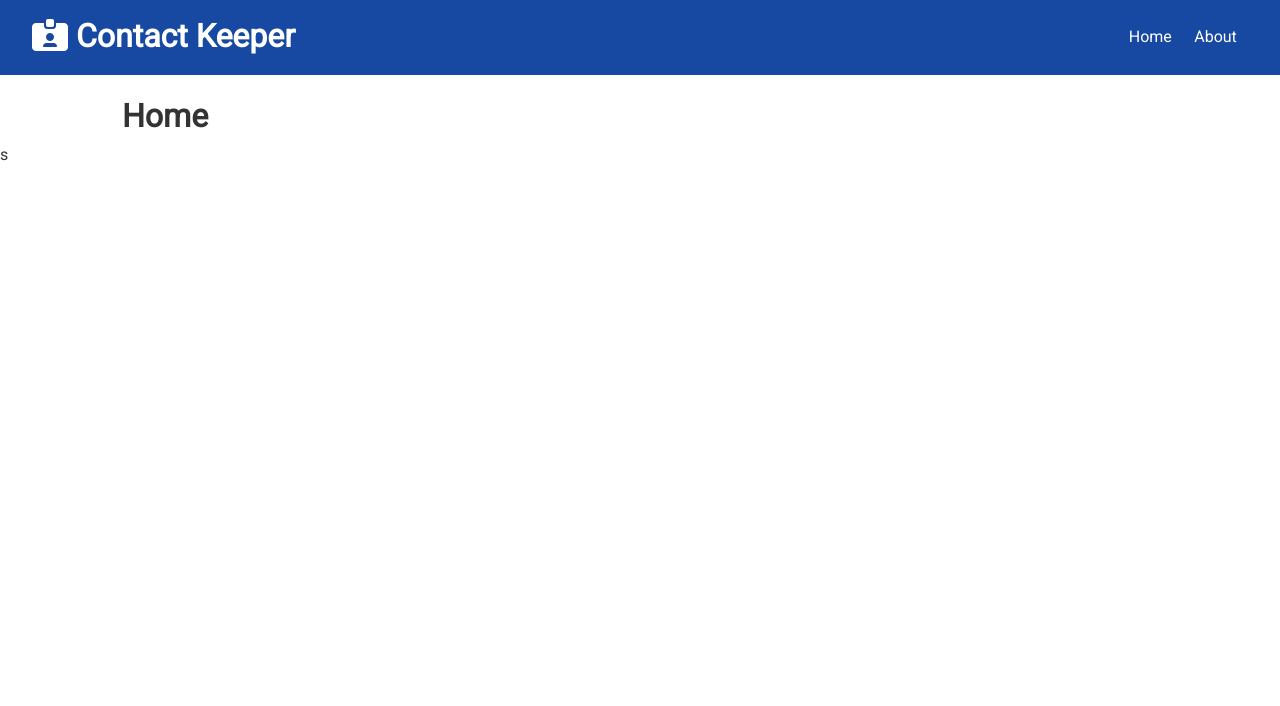
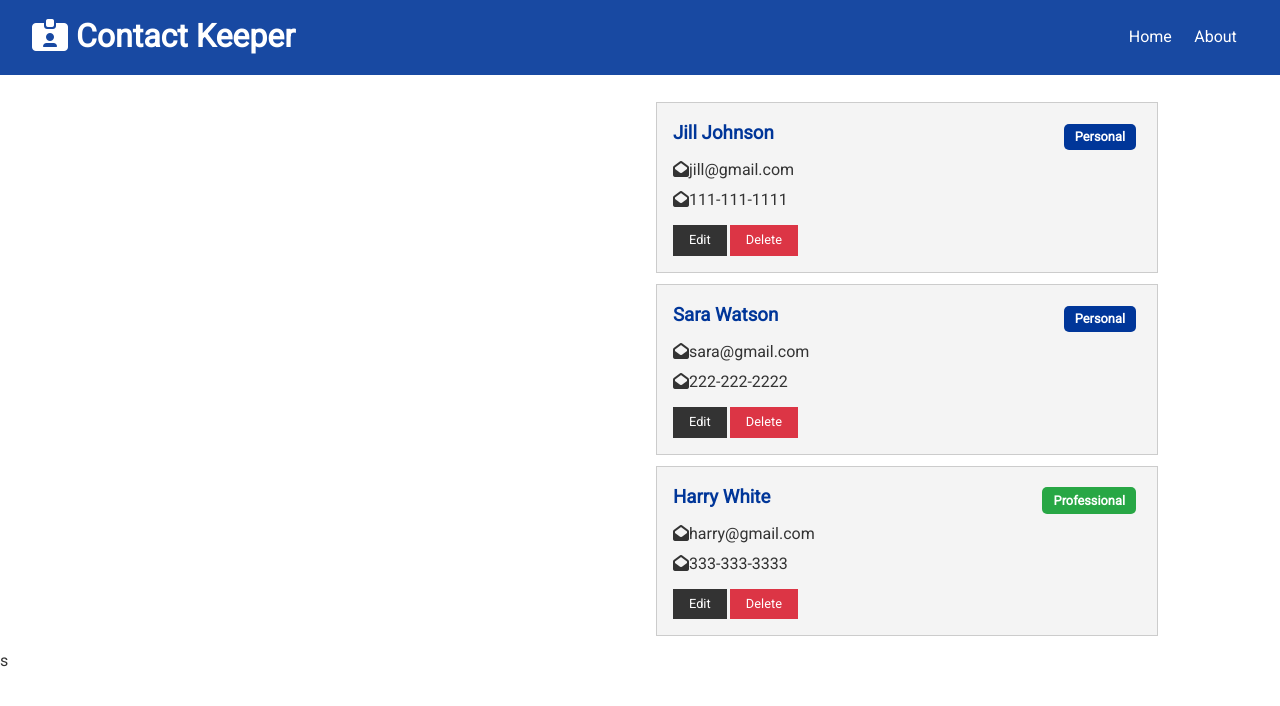
Before and after one commit to OthmanASSAS/contact-keeper, a React (Create React App) app in the folder client/: page / in a window 1280 px wide. Shown: the top 706 px of the page. Built offline with nearby package versions, Linux system fonts and the light colour scheme.

Commit message:
Contacts & ContactItem components

```diff
--- /dev/null
+++ b/client/src/components/contacts/ContactItem.js
@@ -0,0 +1,38 @@
+import React from 'react';
+import PropTypes from 'prop-types'
+
+
+const ContactItem = ({contact}) => {
+    const {id, name, email, phone, type} = contact;
+
+    return (
+        <div className="card bg-light">
+            <h3 className="text-primary text-left">
+                {name}{' '} <span
+                                style={{float:'right'}}
+                className={'badge ' + (type === 'professional' ? 'badge-success' : 'badge-primary')}>
+                {type.charAt(0).toUpperCase() + type.slice(1)}
+                </span>
+
+            </h3>
+            <ul className="list">
+                {email && (<li>
+                    <i className="fas fa-envelope-open"></i>{email}
+                </li>)}
+                {phone && (<li>
+                    <i className="fas fa-envelope-open"></i>{phone}
+                </li>)}
+            </ul>
+            <p>
+                <button className="btn btn-dark btn-sm">Edit</button>
+                <button className="btn btn-danger btn-sm">Delete</button>
+            </p>
+        </div>
+    );
+};
+
+ContactItem.propTypes = {
+    contact: PropTypes.object.isRequired
+}
+
+export default ContactItem;
--- /dev/null
+++ b/client/src/components/contacts/Contacts.js
@@ -0,0 +1,18 @@
+import React, {Fragment, useContext} from 'react';
+import ContactItem from './ContactItem'
+import ContactContext from '../../context/contact/contactContext';
+
+const Contacts = () => {
+   const contactContext = useContext(ContactContext);
+
+   const {contacts} = contactContext;
+    return (
+        <Fragment>
+            {contacts.map(contact => (
+                <ContactItem key={contact.id} contact={contact}/>
+            ))}
+        </Fragment>
+    );
+};
+
+export default Contacts;
--- a/client/src/components/pages/Home.js
+++ b/client/src/components/pages/Home.js
@@ -1,9 +1,15 @@
 import React from 'react';
+import Contacts from '../contacts/Contacts';
 
 const Home = () => {
     return (
-        <div>
-            <h1>Home</h1>
+        <div className="grid-2">
+            <div>
+                {/*ContactForm*/}
+            </div>
+            <div>
+                <Contacts/>
+            </div>
         </div>
     );
 };
```
